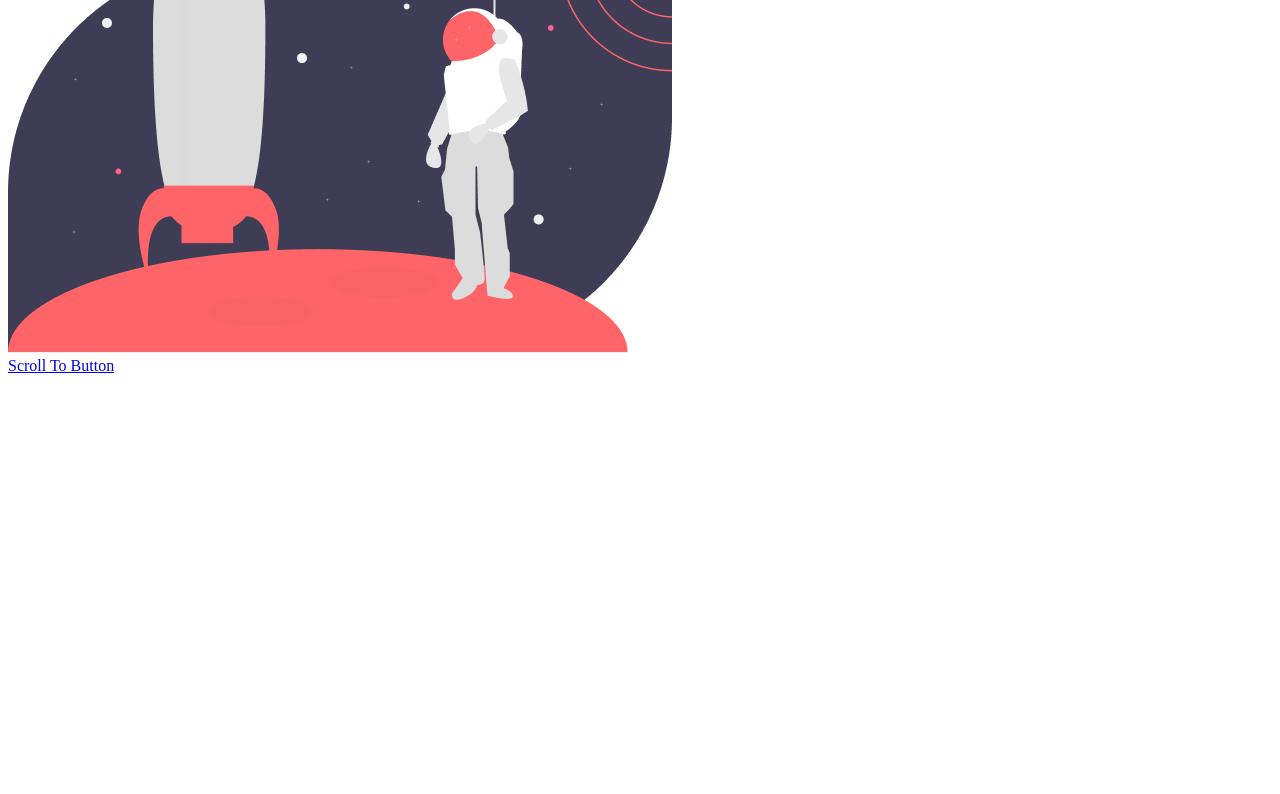
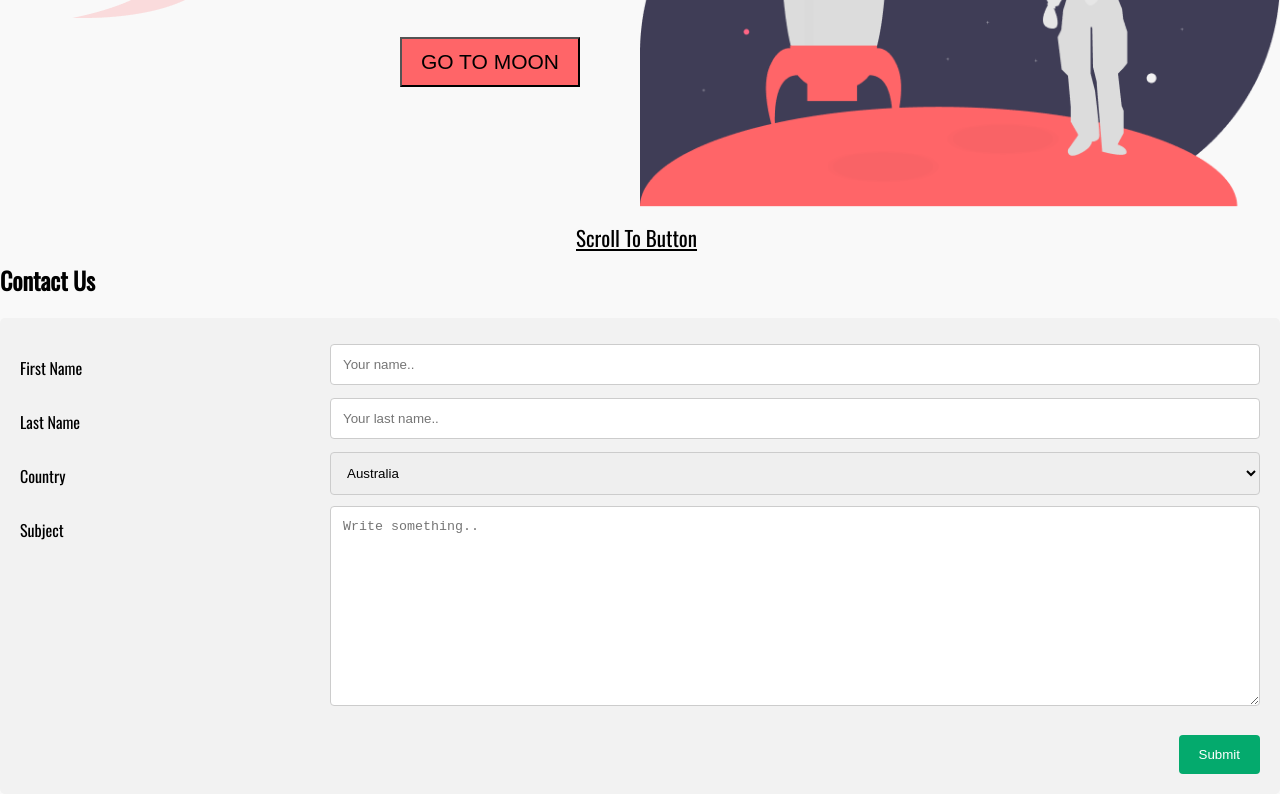
Before and after one commit to hilaalyildiz/Kodluyoruz_FrontendPracticum, a plain HTML site: page css-odev/contact.html in a window 1280 px wide. Shown: the part 412-1206 px from the top of the page. Before the commit the page ends 800 px from the top, so only its background shows below. Drawn offline with nearby package versions, Linux system fonts and the light colour scheme.

Commit message:
contact sayfası eklendi

```diff
--- a/css-odev/contact.html
+++ b/css-odev/contact.html
@@ -3,13 +3,15 @@
 <head>
     <meta charset="UTF-8">
     <meta name="viewport" content="width=device-width, initial-scale=1.0">
+    <link rel="stylesheet" href="style.css">
     <title>Contact</title>
+
 </head>
 <body>
     <div class="navbar">
         <img class="logo" src="img/logo.png"/>
         <ul>
-            <li><a href="#">HOME</a></li>
+            <li><a href="index.html">HOME</a></li>
             <li><a href="contact.html">CONTACT</a></li>
             <li><a href="#">ABOUT US</a></li>
         </ul>
@@ -28,5 +30,56 @@
 
         </div>
 
+
+<body>
+
+<h2 id="title">Contact Us</h2>
+
+<div class="container">
+  <form action="/action_page.php">
+  <div class="row">
+    <div class="col-25">
+      <label for="fname">First Name</label>
+    </div>
+    <div class="col-75">
+      <input type="text" id="fname" name="firstname" placeholder="Your name..">
+    </div>
+  </div>
+  <div class="row">
+    <div class="col-25">
+      <label for="lname">Last Name</label>
+    </div>
+    <div class="col-75">
+      <input type="text" id="lname" name="lastname" placeholder="Your last name..">
+    </div>
+  </div>
+  <div class="row">
+    <div class="col-25">
+      <label for="country">Country</label>
+    </div>
+    <div class="col-75">
+      <select id="country" name="country">
+        <option value="australia">Australia</option>
+        <option value="canada">Canada</option>
+        <option value="usa">USA</option>
+      </select>
+    </div>
+  </div>
+  <div class="row">
+    <div class="col-25">
+      <label for="subject">Subject</label>
+    </div>
+    <div class="col-75">
+      <textarea id="subject" name="subject" placeholder="Write something.." style="height:200px"></textarea>
+    </div>
+  </div>
+  <br>
+  <div class="row">
+    <input type="submit" value="Submit">
+  </div>
+  </form>
+</div>
+
+
 </body>
 </html>
--- a/css-odev/style.css
+++ b/css-odev/style.css
@@ -87,7 +87,7 @@ body {
     color:black;
 }
 
- /* responsive özellik*/
+ /* Responsive layout */
 @media(max-width:600px) {
 
     .navbar ul {
@@ -122,3 +122,67 @@ body {
         left:130px;
     }
 }
+
+* {
+    box-sizing: border-box;
+  }
+
+  input[type=text], select, textarea {
+    width: 100%;
+    padding: 12px;
+    border: 1px solid #ccc;
+    border-radius: 4px;
+    resize: vertical;
+  }
+
+  label {
+    padding: 12px 12px 12px 0;
+    display: inline-block;
+  }
+
+  input[type=submit] {
+    background-color: #04AA6D;
+    color: white;
+    padding: 12px 20px;
+    border: none;
+    border-radius: 4px;
+    cursor: pointer;
+    float: right;
+  }
+
+  input[type=submit]:hover {
+    background-color: #45a049;
+  }
+
+  .container {
+    border-radius: 5px;
+    background-color: #f2f2f2;
+    padding: 20px;
+  }
+
+  .col-25 {
+    float: left;
+    width: 25%;
+    margin-top: 6px;
+  }
+
+  .col-75 {
+    float: left;
+    width: 75%;
+    margin-top: 6px;
+  }
+
+  /* Clear floats after the columns */
+  .row:after {
+    content: "";
+    display: table;
+    clear: both;
+  }
+
+  /* Responsive layout - when the screen is less than 600px wide, make the two columns stack on top of each other instead of next to each other */
+  @media screen and (max-width: 600px) {
+    .col-25, .col-75, input[type=submit] {
+      width: 100%;
+      margin-top: 0;
+    }
+  }
```
Also changed, not shown: css-odev/index.html (+1 -1 lines).
